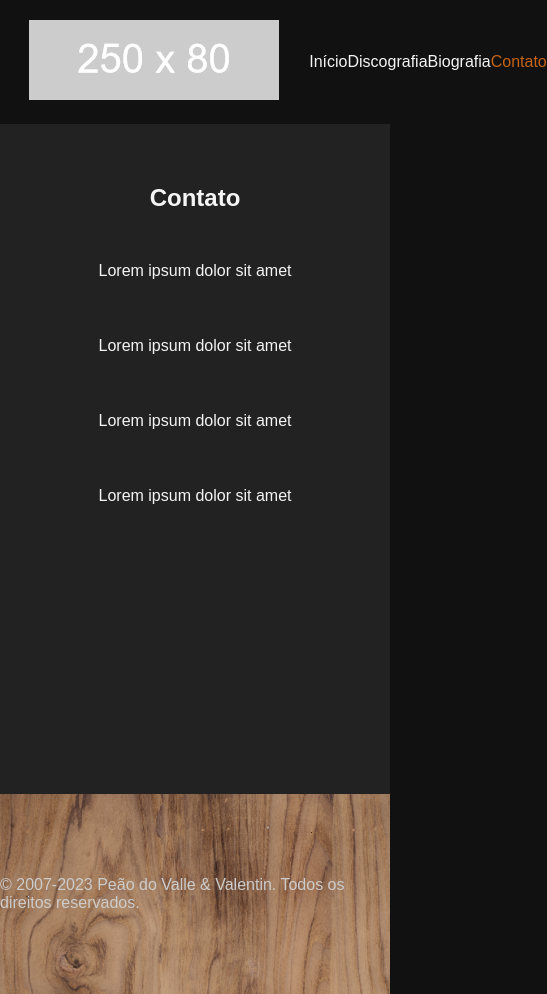
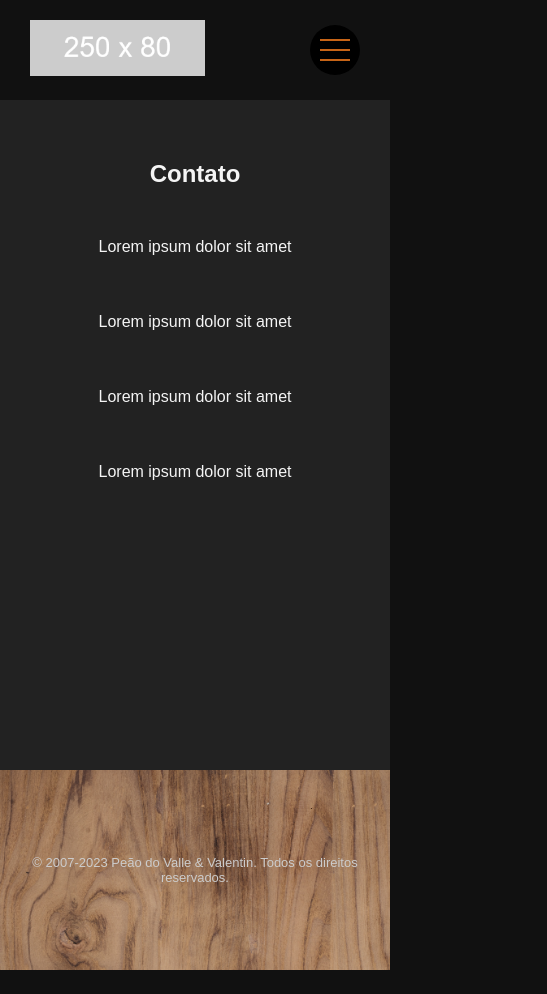
Before and after one commit to ransomware3/projeto-peaodovalle-e-valentin, a React (Create React App) app: page /contato in a window 390 px wide. Shown: the whole page, 547 px wide, since content can reach past the window. After the commit the page ends 970 px from the top, so only its background shows below. Built offline with nearby package versions, Linux system fonts and the light colour scheme.

Commit message:
iniciadas as alterações no responsivo

```diff
--- a/src/components/footer/styled.js
+++ b/src/components/footer/styled.js
@@ -16,8 +16,13 @@ export const Opacity = styled.div`
     display: flex;
     justify-content: center;
     align-items: center;
+    text-align: center;
 `
 
 export const P = styled.p`
     color: #ccc;
+
+    @media(max-width: 500px){
+        font-size: 13px;
+    }
 `
--- a/src/components/header/class-names.css
+++ b/src/components/header/class-names.css
@@ -17,3 +17,58 @@
 .nav-link:hover::after{
     width: 100%;
 }
+
+.menu{
+    width: 50px;
+    height: 50px;
+    border-radius: 50%;
+    background-color: #000;
+    display: flex;
+    justify-content: center;
+    align-items: center;
+    cursor: pointer;
+}
+
+.hamburguer{
+    background-color: #c66417;
+    position: relative;
+    display: block;
+    width: 30px;
+    height: 2px;
+    transition: 0.4s ease-in-out;
+}
+
+.hamburguer::before, .hamburguer::after{
+    content: '';
+    background-color: #c66417;
+    width: 100%;
+    height: 100%;
+    position: absolute;
+    transition: 0.1s ease-in-out;
+}
+
+.hamburguer::before{
+    top: -10px;
+}
+
+.hamburguer::after{
+    bottom: -10px;
+}
+
+input:checked ~ label .hamburguer{
+    transform: rotate(45deg);
+}
+
+input:checked ~ label .hamburguer::before{
+    transform: rotate(90deg);
+    top: 0;
+}
+
+input:checked ~ label .hamburguer::after{
+    transform: rotate(90deg);
+    bottom: 0;
+}
+
+input:checked ~ .nav-mob{
+    display: flex;
+}
--- a/src/components/header/index.js
+++ b/src/components/header/index.js
@@ -7,7 +7,11 @@ import {
     Nav,
     Ul,
     Li,
-    Limiter
+    Limiter,
+    HambNav,
+    HambUl,
+    InputCheck,
+    NavMobList
 } from './styled'
 
 const Header = () => {
@@ -16,7 +20,7 @@ const Header = () => {
         color: '#c66417',
     }
 
-    return(
+    return (
         <>
             <HeaderTag>
                 <Limiter>
@@ -29,10 +33,39 @@ const Header = () => {
                             <Li><NavLink style={({ isActive }) => isActive ? activeStyle : undefined} className='nav-link' to="/contato">Contato</NavLink></Li>
                         </Ul>
                     </Nav>
+                    <NavMob/>
                 </Limiter>
             </HeaderTag>
         </>
     )
 }
 
+const NavMob = () => {
+
+    let activeStyle = {
+        color: '#c66417',
+    }
+
+    return (
+        <NavMobList>
+            <InputCheck type="checkbox" id="menu-hamburguer"></InputCheck>
+
+            <label htmlFor="menu-hamburguer">
+                <div class="menu">
+                    <span class="hamburguer"></span>
+                </div>
+            </label>
+
+            <HambNav className='nav-mob'>
+                <HambUl>
+                    <Li><NavLink style={({ isActive }) => isActive ? activeStyle : undefined} className='nav-link' to="/">Início</NavLink></Li>
+                    <Li><NavLink style={({ isActive }) => isActive ? activeStyle : undefined} className='nav-link' to="/discografia">Discografia</NavLink></Li>
+                    <Li><NavLink style={({ isActive }) => isActive ? activeStyle : undefined} className='nav-link' to="/biografia">Biografia</NavLink></Li>
+                    <Li><NavLink style={({ isActive }) => isActive ? activeStyle : undefined} className='nav-link' to="/contato">Contato</NavLink></Li>
+                </HambUl>
+            </HambNav>
+        </NavMobList>
+    )
+}
+
 export { Header }
--- a/src/components/header/styled.js
+++ b/src/components/header/styled.js
@@ -13,28 +13,72 @@ export const HeaderTag = styled.header`
 
 export const Limiter = styled.div`
     width: 85%;
-    max-width: 1600px;
+    max-width: 1400px;
     padding: 20px 0;
     display: flex;
-    justify-content: space-evenly;
+    justify-content: space-around;
     align-items: center;
     gap: 30px;
 `
 
 export const ImgLogo = styled.img`
-//
+    width: 80%;
+
+    @media(max-width: 1000px){
+        width: 70%;
+    }
 `
 
 export const Nav = styled.nav`
     width: 30%;
+
+    @media(max-width: 1000px){
+        display: none;
+    }
 `
 
 export const Ul = styled.ul`
     width: 100%;
     display: flex;
-    justify-content: space-evenly;
+    justify-content: center;
+    gap: 50px;
 `
 
 export const Li = styled.li`
-//
+    //
 `
+
+export const HambNav = styled.nav`
+    width: 200px;
+    height: 250px;
+    background-color: #000;
+    position: absolute;
+    right: 0;
+    top: 60px;
+    display: none;
+    justify-content: center;
+    border: 1px solid #c66417;
+    border-radius: 10px;
+`
+
+export const HambUl = styled.ul`
+    width: 100%;
+    padding: 30px;
+    display: flex;
+    flex-direction: column;
+    justify-content: center;
+    gap: 35px;
+`
+
+export const InputCheck = styled.input`
+    display: none;
+`
+
+export const NavMobList = styled.div`
+    display: none;
+    position: relative;
+
+    @media(max-width: 1000px){
+        display: flex;
+    }
+`
--- a/src/components/music-section/styled.js
+++ b/src/components/music-section/styled.js
@@ -30,7 +30,7 @@ export const OpacityMusic = styled.div`
     display: flex;
     justify-content: center;
     align-items: center;
-    background-color: rgba(34, 34, 34, 0.8);
+    background-color: rgba(0, 0, 0, 0.9);
 `
 
 export const Ul = styled.ul`
--- a/src/components/social-medias/styled.js
+++ b/src/components/social-medias/styled.js
@@ -22,14 +22,15 @@ export const Opacity = styled.div`
     flex-direction: column;
     justify-content: center;
     align-items: center;
-    gap: 80px;
+    padding: 20px;
 `
 
 export const UlSocial = styled.ul`
     display: flex;
-    justify-content: center;
+    justify-content: space-evenly;
     width: 100%;
-    gap: 150px;
+    flex-flow: row wrap;
+    gap: 40px;
 `
 
 export const Anchor = styled.a`
@@ -37,38 +38,72 @@ export const Anchor = styled.a`
     flex-direction: column;
     align-items: center;
     justify-content: center;
+    font-size: 15px;
+
+    @media(max-width: 465px){
+        font-size: 13px;
+    }
 `
 
 export const H2 = styled.h2`
     font-size: 35px;
+    margin-bottom: 80px;
+
+    @media(max-width: 1050px){
+        font-size: 30px;
+    }
+
+    @media(max-width: 465px){
+        margin-bottom: 50px;
+    }
 `
 
 export const Instagram = styled(BsInstagram)`
     font-size: 37px;
     color: #c62e90;
     margin-bottom: 15px;
+
+    @media(max-width: 465px){
+        font-size: 35px;
+    }
 `
 
 export const Facebook = styled(BsFacebook)`
     font-size: 40px;
     color: #1772e9;
     margin-bottom: 15px;
+
+    @media(max-width: 465px){
+        font-size: 35px;
+    }
 `
 
 export const Spotify = styled(FaSpotify)`
     font-size: 40px;
     color: #1dd05d;
     margin-bottom: 15px;
+
+    @media(max-width: 465px){
+        font-size: 35px;
+    }
 `
 
 export const Youtube = styled(BsYoutube)`
     font-size: 45px;
     color: #f70000;
     margin-bottom: 15px;
+
+    @media(max-width: 465px){
+        font-size: 35px;
+    }
 `
 
 export const Deezer = styled(FaDeezer)`
     font-size: 45px;
     color: #fff;
     margin-bottom: 15px;
+
+    @media(max-width: 465px){
+        font-size: 43px;
+    }
 `
--- a/src/components/video-home/styled.js
+++ b/src/components/video-home/styled.js
@@ -9,17 +9,6 @@ export const Section = styled.section`
     background-size: cover;
     background-repeat: no-repeat;
     position: relative;
-
-    // &::after{
-    //     content: "";
-    //     width: 100%;
-    //     height: 100%;
-    //     background: -moz-linear-gradient(to bottom, rgba(0,0,0,0) 0, rgba(0,0,0,0) 40%, #000 100%);
-    //     background: linear-gradient(to bottom, rgba(0,0,0,0) 0, rgba(0,0,0,0) 40%, #000 100%);
-    //     position: absolute;
-    //     top: 0;
-    //     right: 0;
-    // }
 `
 
 export const Opacity = styled.div`
@@ -28,11 +17,11 @@ export const Opacity = styled.div`
     display: flex;
     justify-content: center;
     align-items: center;
-    background-color: rgba(34, 34, 34, 0.8);
+    background-color: rgba(0, 0, 0, 0.8);
 `
 
 export const Iframe = styled.iframe`
-    transform: scale(1.5);
+    transform: scale(1.3);
     border-radius: 10px;
     border: none;
     z-index: 3;
--- a/src/styles/global-style.js
+++ b/src/styles/global-style.js
@@ -20,7 +20,7 @@ const GlobalStyle = createGlobalStyle`
         list-style: none;
     }
 
-    a{
+    a, label{
         text-decoration: none;
         color: #f5f5f5;
     }
```
